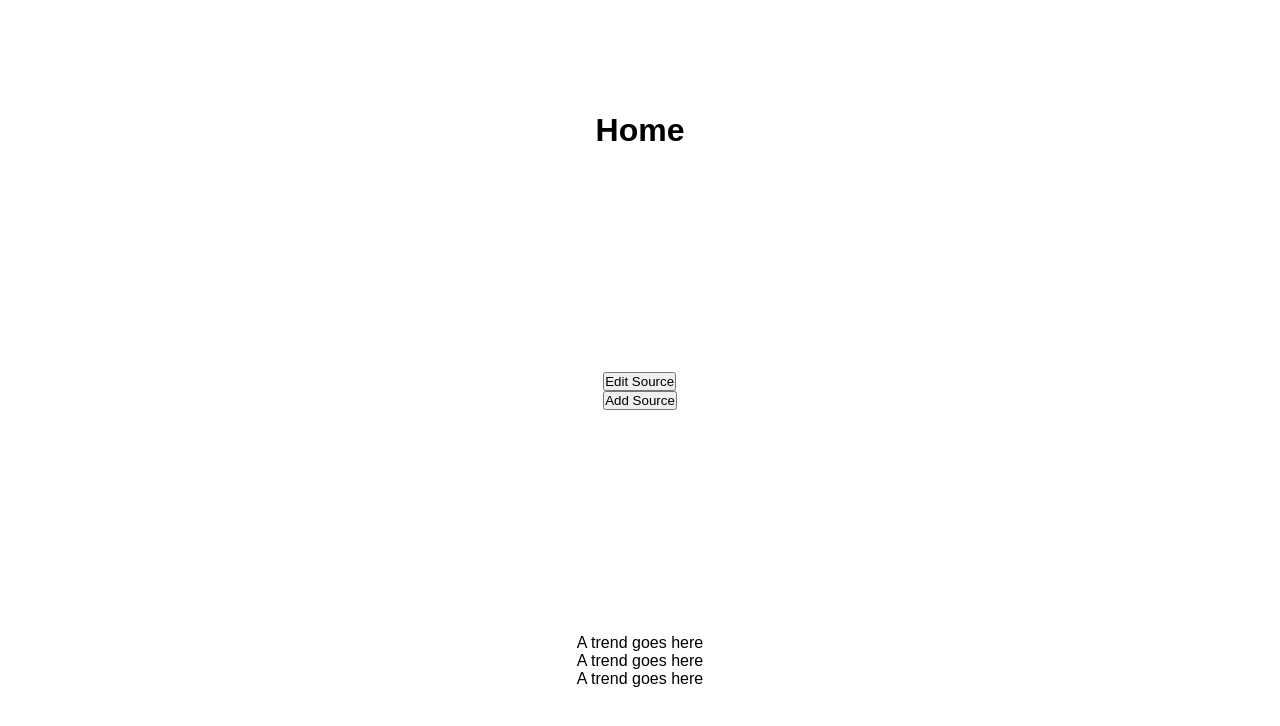
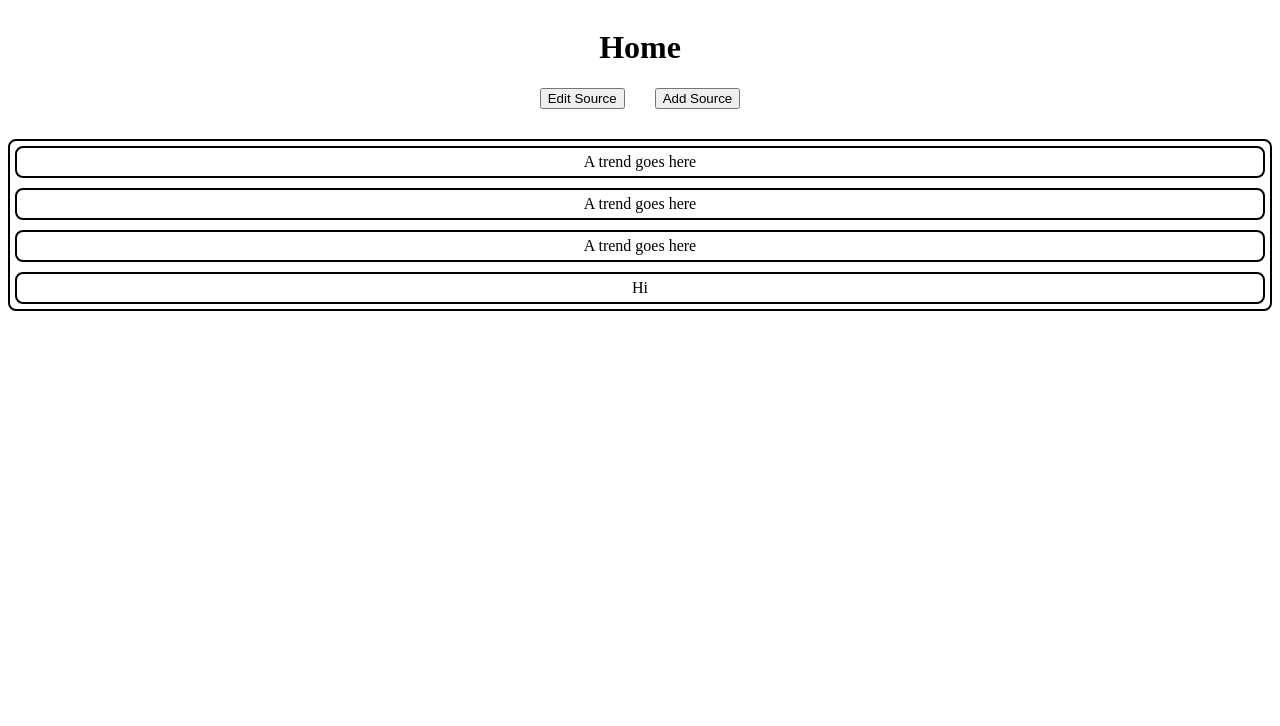
Before and after one commit to ITMD-467-FP/ITMD-467-FP-Frontend, a plain HTML site: page docs/home.html in a window 1280 px wide. Drawn offline with Linux system fonts and the light colour scheme; no server answers.

Commit message:
add beginTrendLoad() body

```diff
--- a/docs/home.html
+++ b/docs/home.html
@@ -4,8 +4,8 @@
   <head>
     <meta charset="UTF-8">
     <meta name="viewport" content="width=device-width, initial-scale=1.0">
-    <link rel="stylesheet" href="css/style.css">
-    <script type="module" src="./js/testAPI.mjs"></script>
+    <link rel="stylesheet" href="css/style2.css">
+    <script type="module" src="./js/trends.mjs"></script>
 
     <title>Title Here</title>
   </head>
--- a/docs/js/trends.mjs
+++ b/docs/js/trends.mjs
@@ -9,4 +9,22 @@ function beginTrendLoad(){
     - Create html element for each trend.
     - Add those elements to trendsHold.
     */
+
+    const newEl = document.createElement("newEl");
+    newEl.classList.add("trends");
+    newEl.textContent = ("Hi");
+
+    console.log('mid');
+
+    const trendsContainer = document.getElementById("trendsHold");
+
+    trendsContainer.appendChild(newEl);
+
+    console.log(newEl.getAttribute("class"));
+
+    console.log('end');
 }
+
+beginTrendLoad();
+
+console.log("CheckpointC")
```
